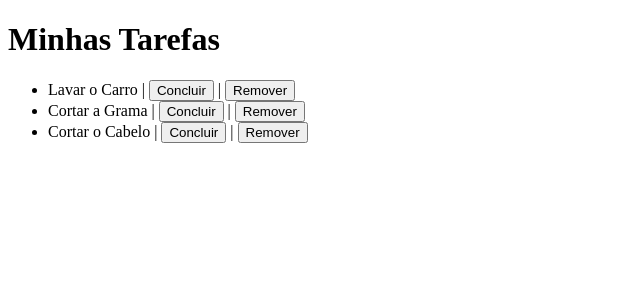
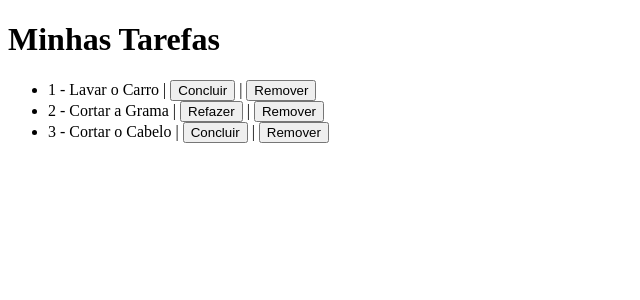
Before and after one commit to martins86/angular-todo, an Angular app: page / in a window 1280 px wide. Shown: the top 300 px of the page, without its empty margins (0-640 px from the left). Built offline with nearby package versions, Linux system fonts and the light colour scheme.

Commit message:
ações de remover e finalizar ou refazer item

```diff
--- a/src/app/app.component.html
+++ b/src/app/app.component.html
@@ -1,8 +1,13 @@
 <h1>{{ title }}</h1>
 <ul>
     <li *ngFor="let todo of todos">
-        {{ todo.title }}
-        | <button>Concluir</button>
-        | <button>Remover</button>
+        {{ todo.id}} - {{ todo.title }}
+        <ng-template [ngIf]="!todo.done" [ngIfElse]="refazer">
+            | <button (click)="checkedUnchecked(todo)">Concluir</button>
+        </ng-template>
+        <ng-template #refazer>
+            | <button (click)="checkedUnchecked(todo)">Refazer</button>
+        </ng-template>
+        | <button (click)="remove(todo)">Remover</button>
     </li>
 </ul>
--- a/src/app/app.component.ts
+++ b/src/app/app.component.ts
@@ -1,4 +1,4 @@
-import { Component, OnInit } from '@angular/core';
+import { Component } from '@angular/core';
 
 import { Todo } from './../models/todo.model';
 
@@ -7,17 +7,27 @@ import { Todo } from './../models/todo.model';
   templateUrl: './app.component.html',
   styleUrls: ['./app.component.css']
 })
-export class AppComponent implements OnInit {
+export class AppComponent {
   // Cria uma lista todo vazia.
   public todos: Todo[] = [];
   // Titulo da tela.
   public title: String = 'Minhas Tarefas';
-
-  ngOnInit() {}
 
   constructor() {
     this.todos.push(new Todo(1, 'Lavar o Carro', false));
     this.todos.push(new Todo(2, 'Cortar a Grama', true));
     this.todos.push(new Todo(3, 'Cortar o Cabelo', false));
   }
+
+  remove(todo: Todo) {
+    const index = this.todos.indexOf(todo);
+    if(index !== -1) {
+      this.todos.splice(index, 1);
+    }
+  }
+
+  checkedUnchecked(todo: Todo) {
+    todo.done = !todo.done;
+  }
+
 }
```
